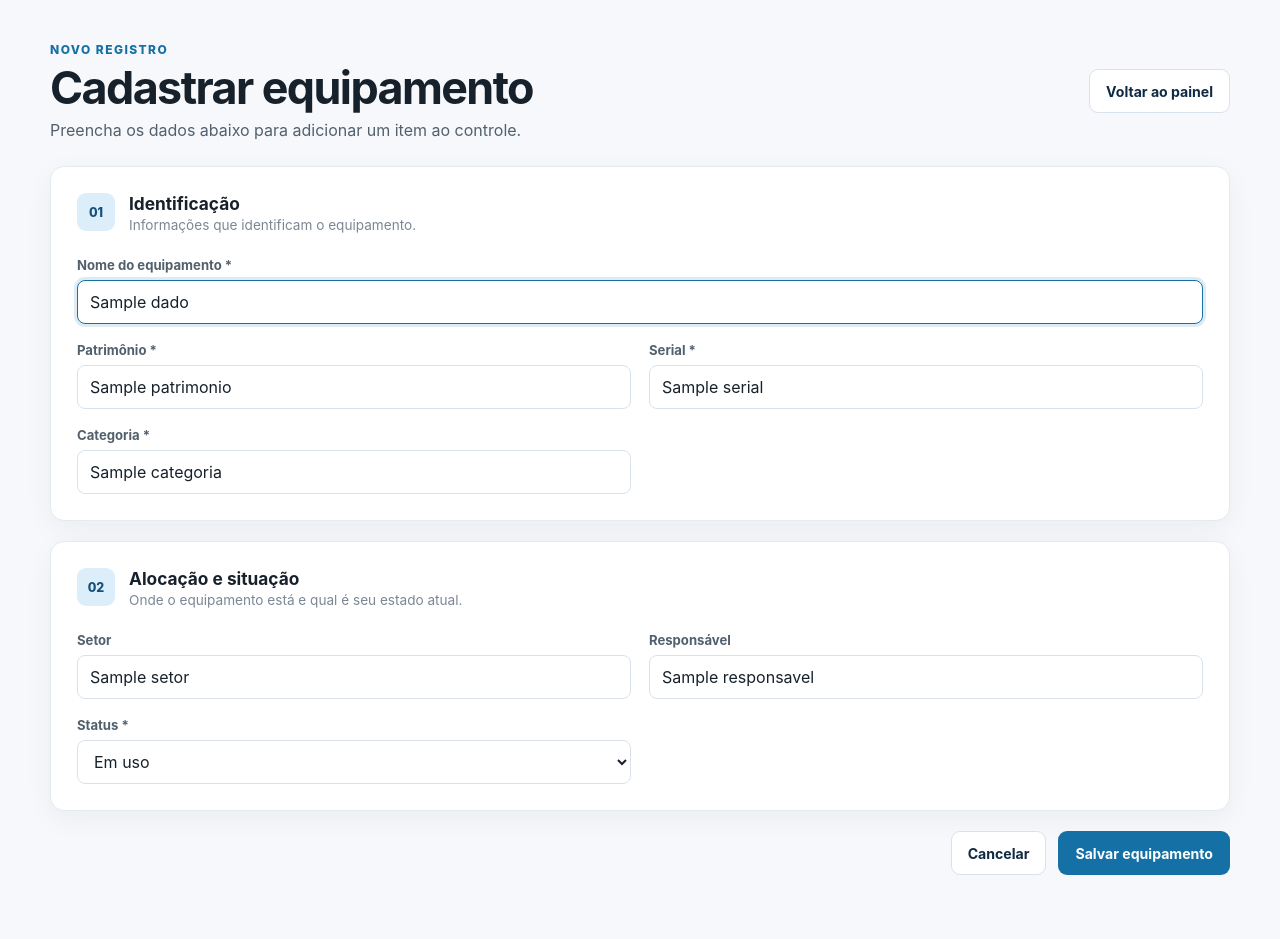
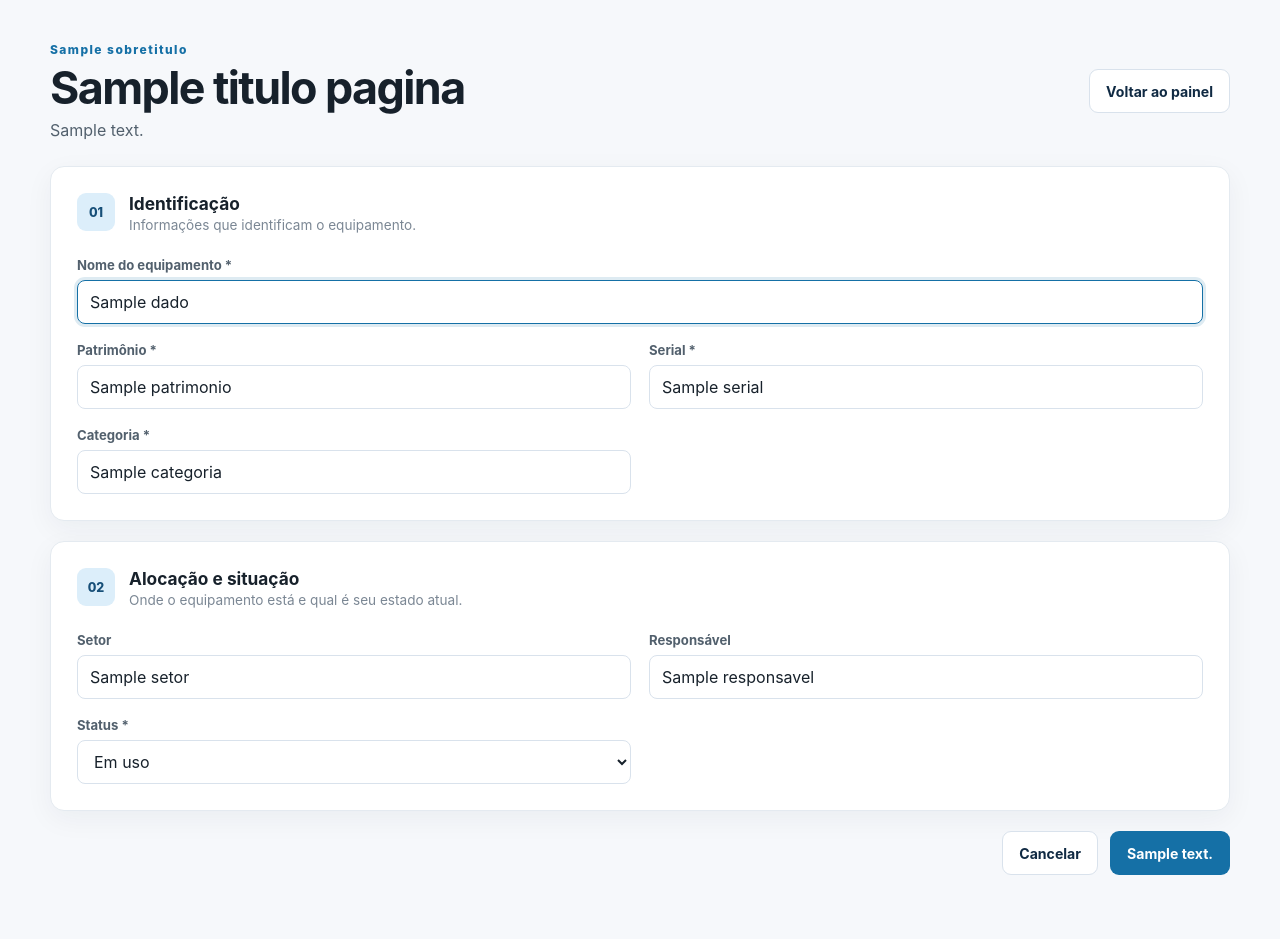
Before and after one commit to Caio-Gonzalez7/PROGRAMA_CONTROLE_DE_EQUIPAMENTOS, a Flask app: template templates/form_equipamento.html in a window 1280 px wide. Shown: the part 71-1010 px from the top of the page. Run offline with Flask 3, Linux system fonts and the light colour scheme; the template is opened without the code that fills it: most values are stand-ins (such as "Sample title", 1, 10 or a date in 2020).

Commit message:
Reutiliza formulario no cadastro e edicao

```diff
--- a/templates/form_equipamento.html
+++ b/templates/form_equipamento.html
@@ -1,15 +1,13 @@
 {% extends 'base.html' %}
 
-{% block titulo %}Cadastrar equipamento | Controle de Equipamentos{% endblock %}
+{% block titulo %}{{ titulo_pagina }} | Controle de Equipamentos{% endblock %}
 
 {% block conteudo %}
 <section class="cabecalho-pagina cabecalho-pagina--formulario">
     <div>
-        <p class="sobretitulo">NOVO REGISTRO</p>
-        <h1>Cadastrar equipamento</h1>
-        <p class="descricao">
-            Preencha os dados abaixo para adicionar um item ao controle.
-        </p>
+        <p class="sobretitulo">{{ sobretitulo }}</p>
+        <h1>{{ titulo_pagina }}</h1>
+        <p class="descricao">{{ descricao_pagina }}</p>
     </div>
     <a class="botao botao--secundario" href="{{ url_for('inicio') }}">
         Voltar ao painel
@@ -121,7 +119,7 @@
             Cancelar
         </a>
         <button class="botao botao--primario" type="submit">
-            Salvar equipamento
+            {{ texto_botao }}
         </button>
     </div>
 </form>
```
